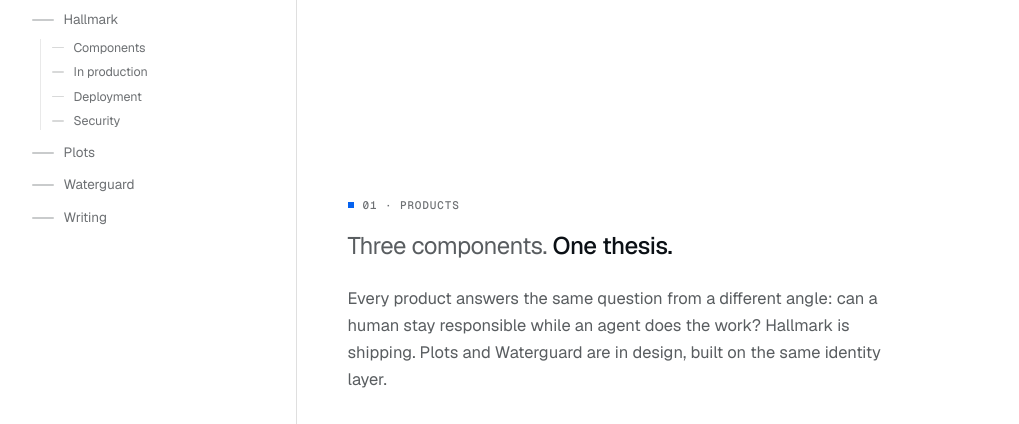
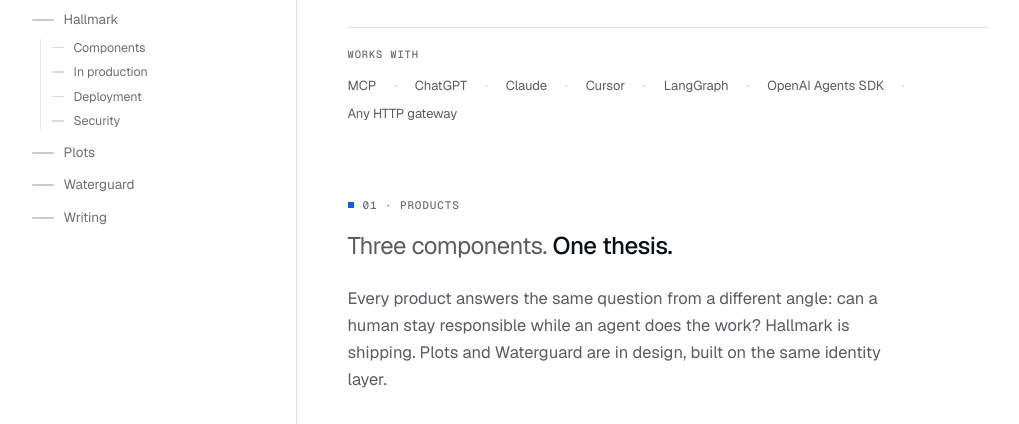
Before and after one commit to Addyx2/hallmark, a plain HTML site: page landing/index.html in a window 1280 px wide. Shown: the part 465-889 px from the top of the page, without its empty margins (123-1142 px from the left). Drawn offline with nearby package versions, Linux system fonts and the light colour scheme.

Commit message:
landing: reveal hero elements on load
Elements marked data-reveal="load" were hidden by the html.js rule but
never received .is-visible, so the hero stayed invisible.

Co-Authored-By: Claude Opus 5.5 <noreply@anthropic.com>
Claude-Session: https://claude.ai/code/session_01Ad6QNzdSsfRn6abXnXnANd

```diff
--- a/landing/index.html
+++ b/landing/index.html
@@ -878,6 +878,11 @@
     });
   }
 
+  // ---- reveal on load (hero) ----
+  requestAnimationFrame(() => {
+    document.querySelectorAll('[data-reveal="load"]').forEach((el) => el.classList.add('is-visible'));
+  });
+
   // ---- reveal on scroll ----
   const reveal = document.querySelectorAll('[data-reveal]:not([data-reveal="load"])');
   if ('IntersectionObserver' in window) {
```
